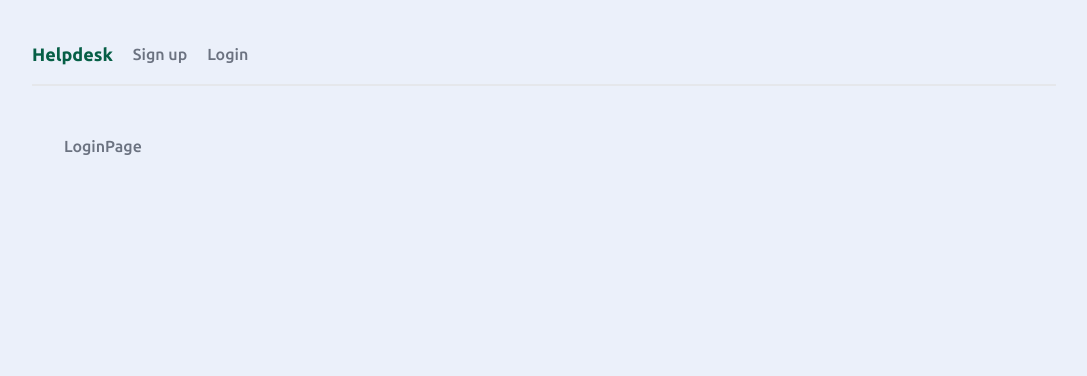
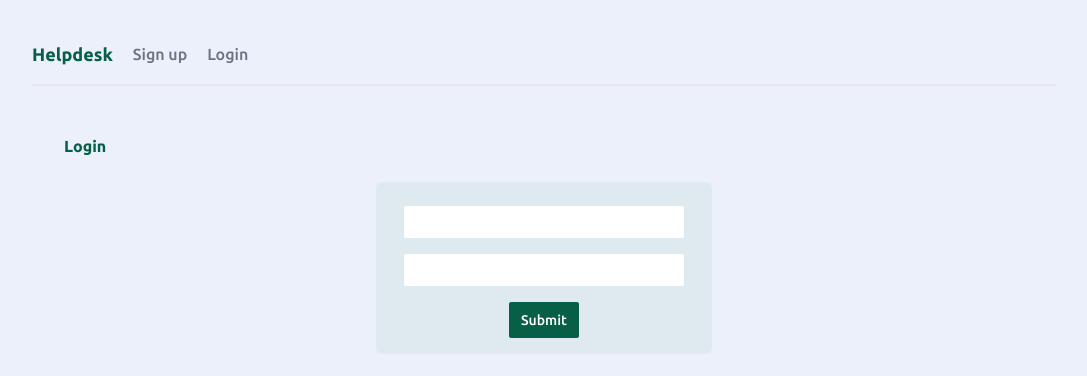
Before and after one commit to krishpri23/helpdesk-nextjs, a Next.js app: page /login in a window 1280 px wide. Shown: the top 376 px of the page, without its empty margins (96-1183 px from the left). Built offline with nearby package versions, Linux system fonts and the light colour scheme.

Commit message:
added forms

```diff
--- /dev/null
+++ b/app/(auth)/AuthForm.jsx
@@ -0,0 +1,28 @@
+"use client";
+
+import React, { useState } from "react";
+
+export default function AuthForm() {
+  const [email, setEmail] = useState("");
+  const [password, setPassword] = useState("");
+
+  return (
+    <section>
+      <form>
+        <input
+          type="text"
+          name="email"
+          required
+          onChange={(e) => setEmail(e.target.value)}
+        />
+        <input
+          type="password"
+          name="password"
+          required
+          onChange={(e) => setPassword(e.target.value)}
+        />
+        <button className="btn-primary">Submit</button>
+      </form>
+    </section>
+  );
+}
--- a/app/(auth)/login/page.jsx
+++ b/app/(auth)/login/page.jsx
@@ -1,5 +1,16 @@
-import React from "react";
+"use client";
+import AuthForm from "../AuthForm";
 
 export default function LoginPage() {
-  return <main>LoginPage</main>;
+  const handleSubmit = async (e, email, password) => {
+    e.preventDefault();
+    console.log(`SIGN UP :${email}, ${password}`);
+  };
+
+  return (
+    <main>
+      <h2> Login </h2>
+      <AuthForm handleSubmit={handleSubmit} />
+    </main>
+  );
 }
--- a/app/(auth)/signup/page.jsx
+++ b/app/(auth)/signup/page.jsx
@@ -1,5 +1,15 @@
-import React from "react";
+"use client";
+import AuthForm from "../AuthForm";
 
 export default function SignupPage() {
-  return <main>Signup</main>;
+  const handleSubmit = async (e, email, password) => {
+    e.preventDefault();
+    console.log(`SIGN UP :${email}, ${password}`);
+  };
+  return (
+    <main>
+      <h2> Signup</h2>
+      <AuthForm handleSubmit={handleSubmit} />
+    </main>
+  );
 }
```
